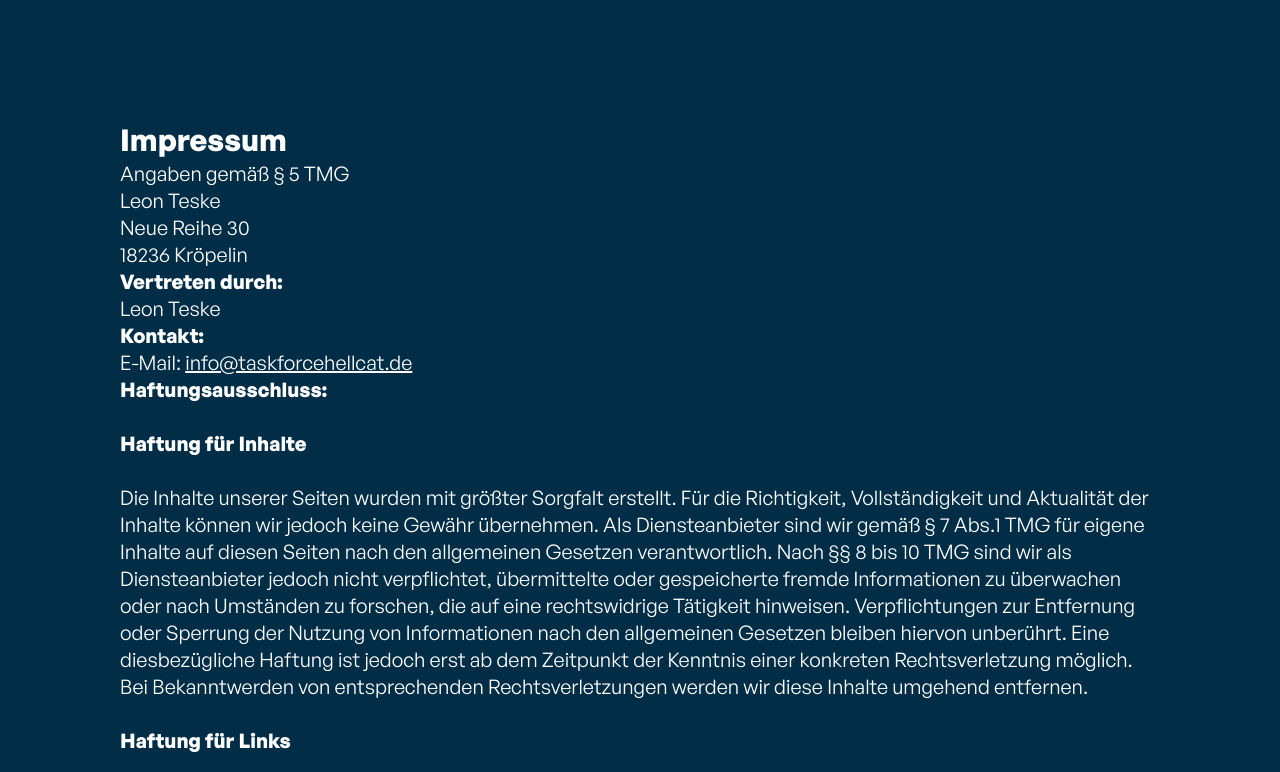
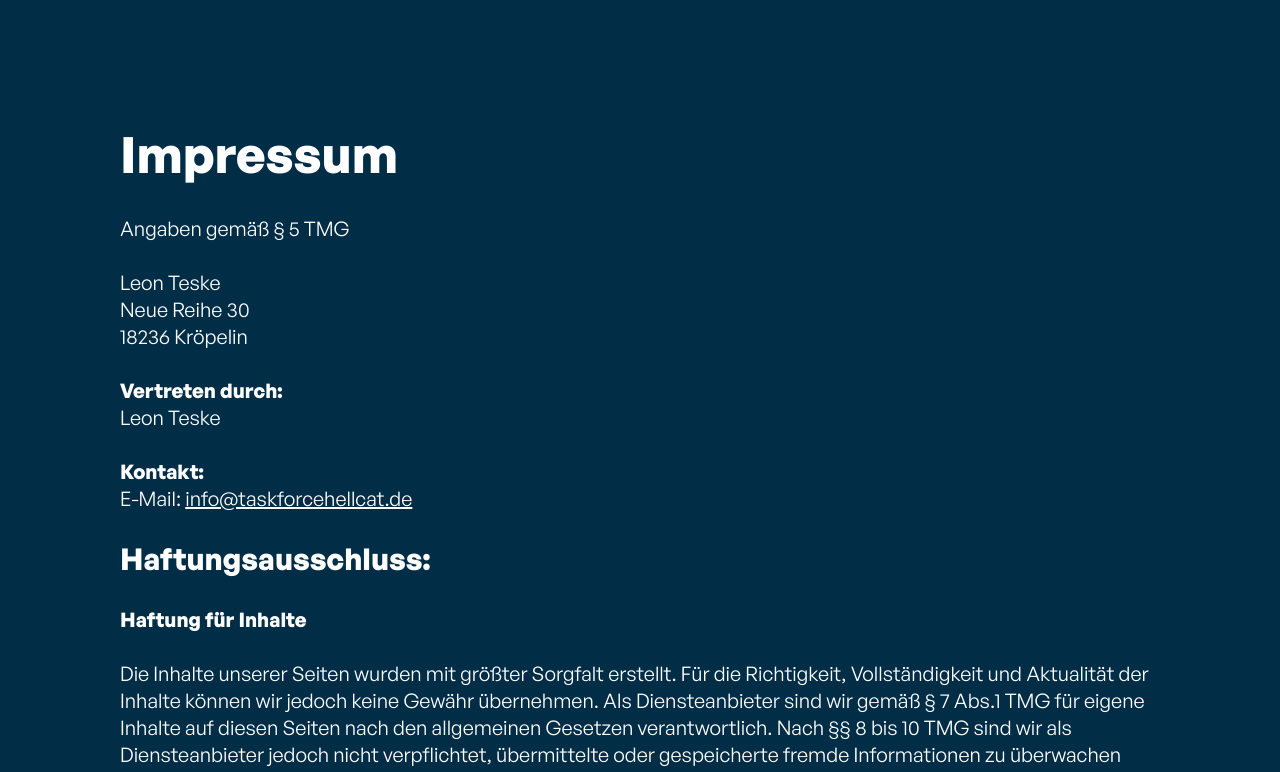
Before and after one commit to taskforcehellcat/homepage, a SvelteKit app: page /impressum in a window 1280 px wide. Shown: the top 772 px of the page. Built offline with nearby package versions, Linux system fonts and the light colour scheme.

Commit message:
minor edits to Impressum

```diff
--- a/src/routes/impressum/+page.svelte
+++ b/src/routes/impressum/+page.svelte
@@ -5,22 +5,25 @@
 <section>
   <div class="impressum">
     <h1>Impressum</h1>
+    <br />
     <p>Angaben gemäß § 5 TMG</p>
+    <br />
     <p>
       Leon Teske <br />
       Neue Reihe 30<br />
       18236 Kröpelin <br />
     </p>
     <p>
-      <strong>Vertreten durch: </strong><br />
-      Leon Teske<br />
+      <br /><strong>Vertreten durch: </strong><br />
+      Leon Teske
     </p>
+    <br />
     <p>
       <strong>Kontakt:</strong> <br />
       E-Mail: <a href="mailto:info@taskforcehellcat.de">info@taskforcehellcat.de</a><br />
     </p>
     <p>
-      <strong>Haftungsausschluss: </strong><br /><br /><strong
+      <br /><strong><hd>Haftungsausschluss: </hd></strong><br /><br /><strong
         >Haftung für Inhalte</strong
       ><br /><br />
       Die Inhalte unserer Seiten wurden mit größter Sorgfalt erstellt. Für die Richtigkeit,
@@ -94,8 +97,16 @@
     padding-block: 12rem;
     padding-inline: 12rem;
 
+    h1 {
+      font-size: 5rem;
+    }
+
     a {
       color: inherit;
     }
+
+    hd {
+      font-size: 3rem;
+    }
   }
 </style>
```
